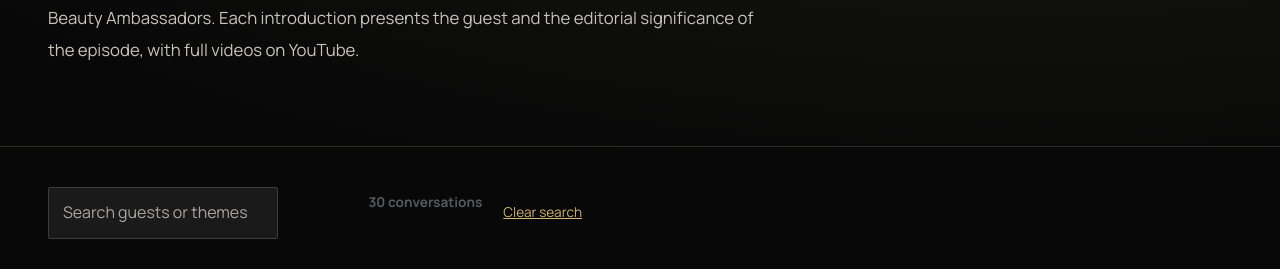
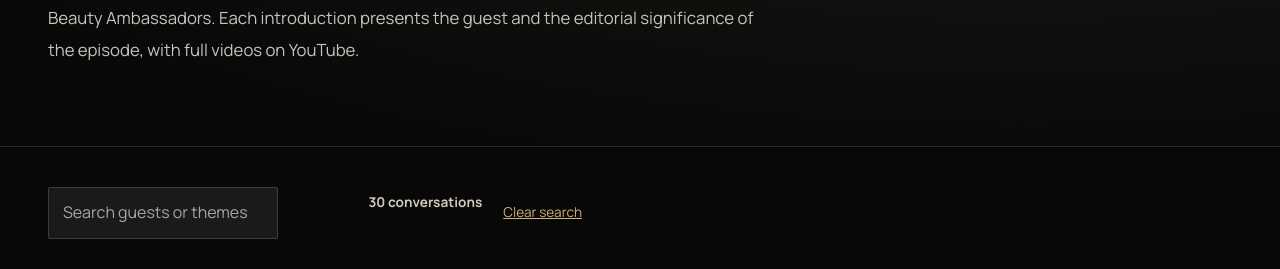
Before and after one commit to beautyleaders/beautyleaders.github.io, a plain HTML site: page conversations.html in a window 1280 px wide. Shown: the part 403-672 px from the top of the page. Drawn offline with Linux system fonts and the light colour scheme.

Commit message:
Improve archive result count text contrast

```diff
--- a/assets/bulk-episodes.css
+++ b/assets/bulk-episodes.css
@@ -82,3 +82,6 @@ html[lang=fa] body.bl-bulk .bl-archive-head p.bl-archive-sub{font-size:.97rem;li
 .bl-bulk .bl-ep-interviewer > .kicker{margin:0!important;padding:0!important;line-height:1.4!important}
 .bl-bulk .bl-ep-interviewer > .bl-ep-role{margin:0!important;padding:0!important;line-height:1.6!important}
 @media(max-width:1024px){.bl-bulk .bl-ep-interviewer{gap:3px!important}.bl-bulk .bl-ep-interviewer > .kicker,.bl-bulk .bl-ep-interviewer > .bl-ep-role{margin:0!important;padding:0!important}}
+
+/* Archive result count: inherit the existing toolbar text color for accessible contrast. */
+.bl-bulk .bl-archive-tools-right #search-count{color:inherit}
```
